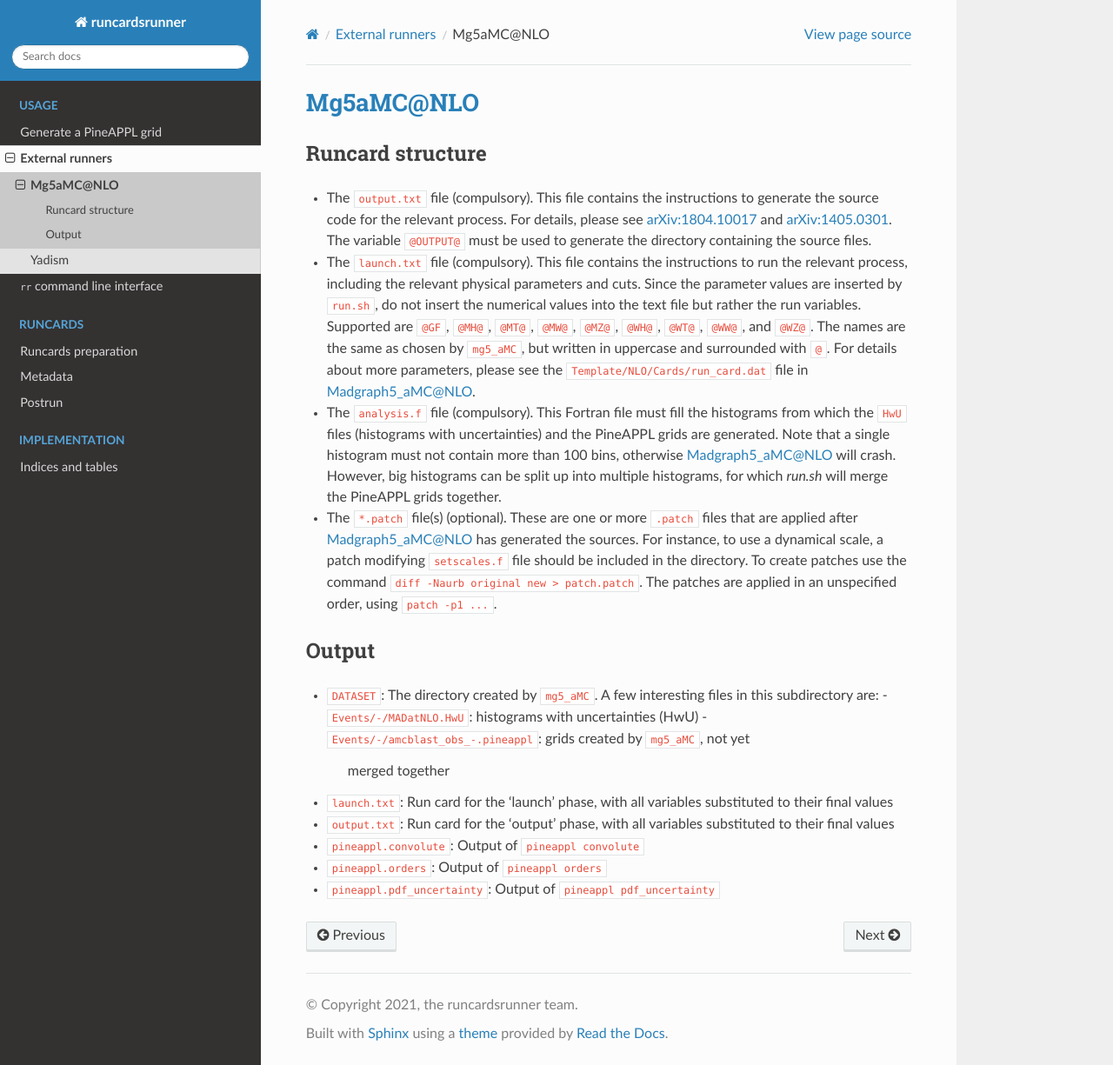
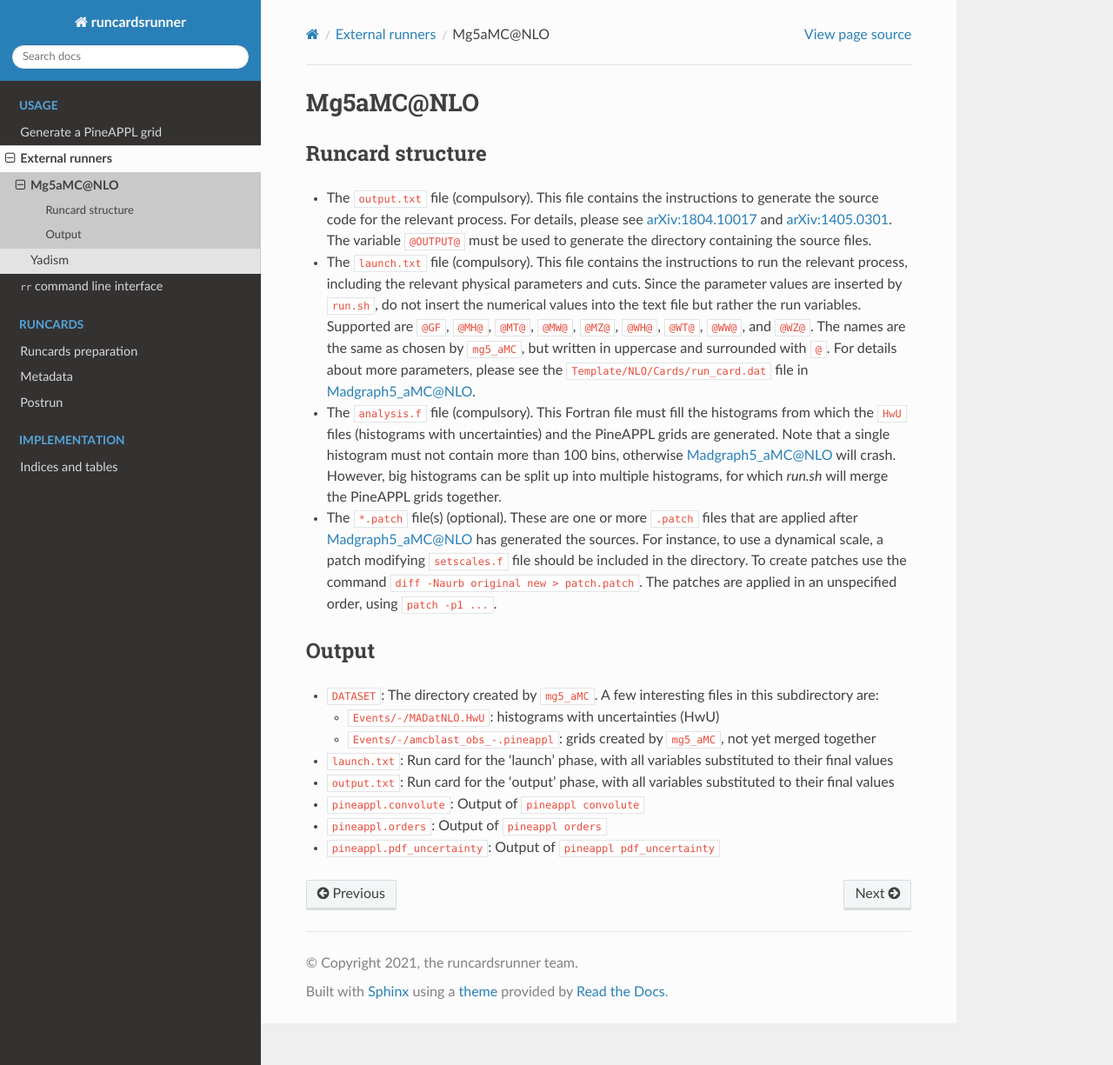
Before and after one commit to NNPDF/pinecards, a Sphinx documentation site: the page built from docs/source/external/mg5.rst, in a window 1280 px wide and 1225 px high. Shown: the whole window at 87% size. Built offline with Sphinx 7.4.7 and the Read the Docs theme 2.0.0, drawn with Linux system fonts in a browser that asks for light colours; pages that are not in the unit, such as notebooks, are missing from menus.

Commit message:
Fix mg5 docs

```diff
--- a/docs/source/external/mg5.rst
+++ b/docs/source/external/mg5.rst
@@ -1,5 +1,5 @@
-Mg5aMC@NLO
-==========
+Mg5aMC\@NLO
+===========
 
 Runcard structure
 -----------------
@@ -40,9 +40,11 @@ Output
 
 - ``DATASET``: The directory created by ``mg5_aMC``. A few interesting files in
   this subdirectory are:
+
   - ``Events/-/MADatNLO.HwU``: histograms with uncertainties (HwU)
   - ``Events/-/amcblast_obs_-.pineappl``: grids created by ``mg5_aMC``, not yet
     merged together
+
 - ``launch.txt``: Run card for the 'launch' phase, with all variables substituted
   to their final values
 - ``output.txt``: Run card for the 'output' phase, with all variables substituted
```
